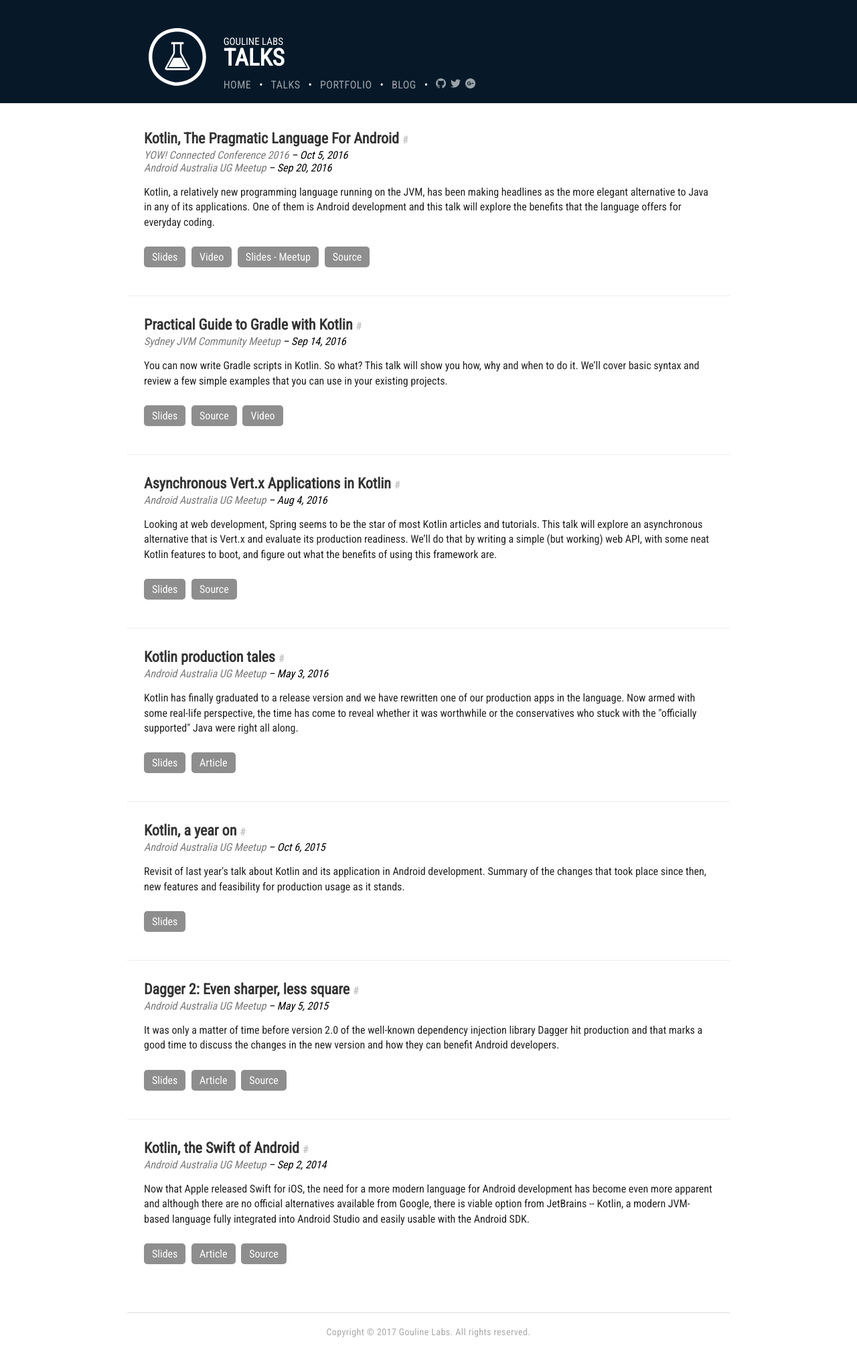
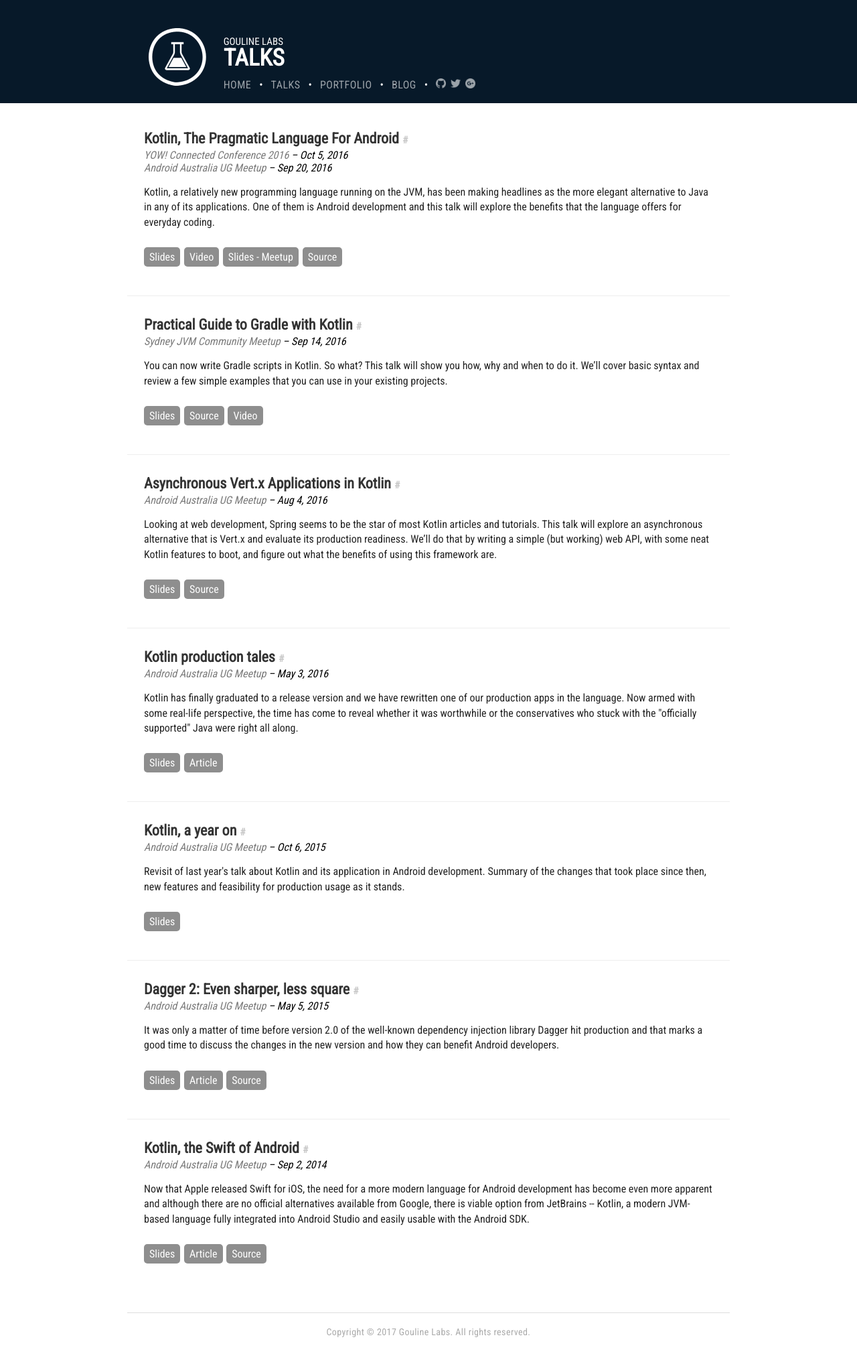
Before and after one commit to gouline/gouline.github.io, a Jekyll site: the page built from talks.html, in a window 1280 px wide. Shown: the whole page at 67% size. Built offline with Jekyll 4.4.1, drawn with Linux system fonts in a browser that asks for light colours; nearby versions of some CDN libraries.

Commit message:
Update basic.css

```diff
--- a/css/basic.css
+++ b/css/basic.css
@@ -202,12 +202,12 @@
 
 .section-content ul.section-content-links li {
   display: inline;
-  margin-right: 5px;
+  margin-right: 2px;
 }
 
 .section-content ul.section-content-links li a {
   display: inline;
-  padding: 6px 12px 6px 12px;
+  padding: 5px 8px 5px 8px;
   background: #444;
   color: #fff;
   text-decoration: none;
```
